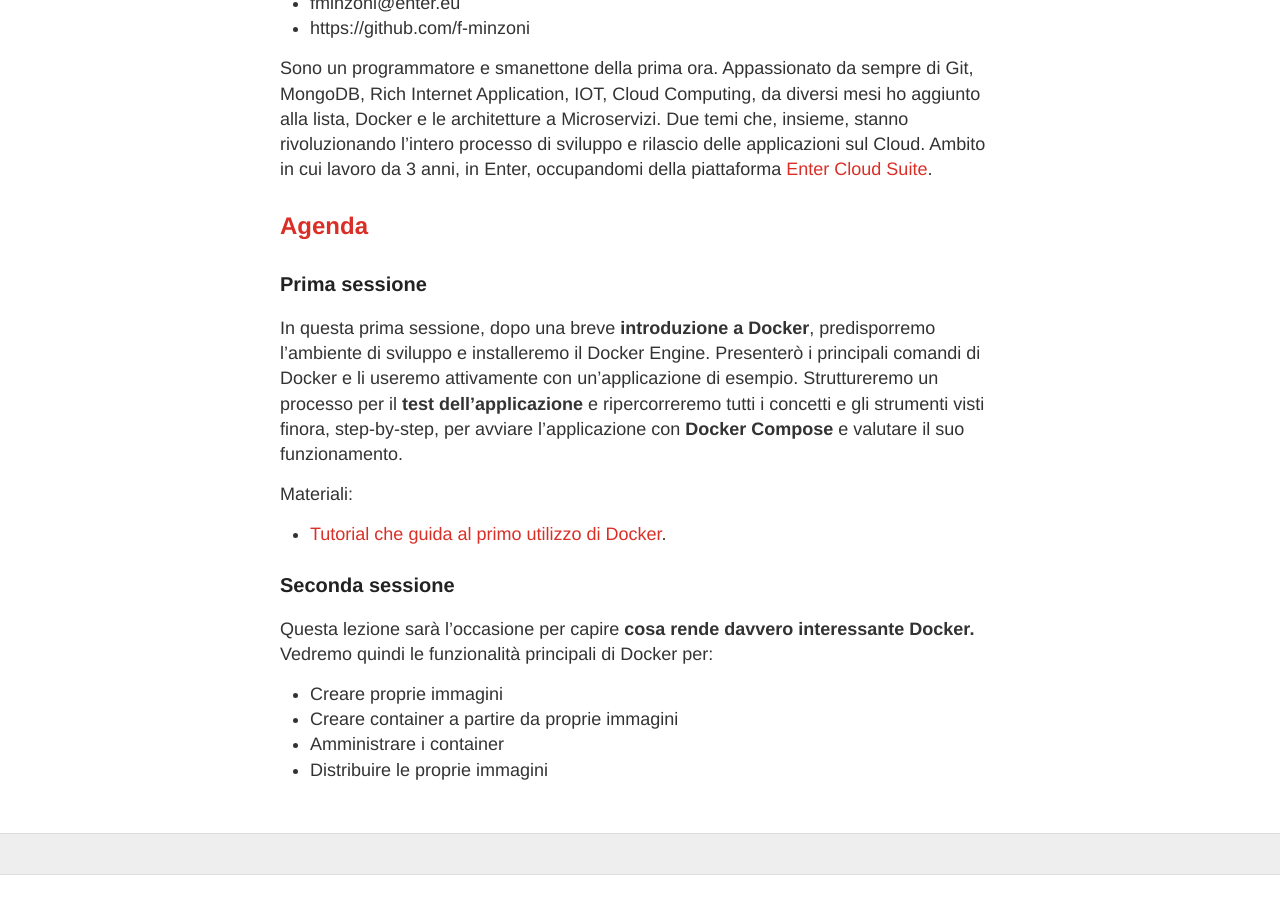
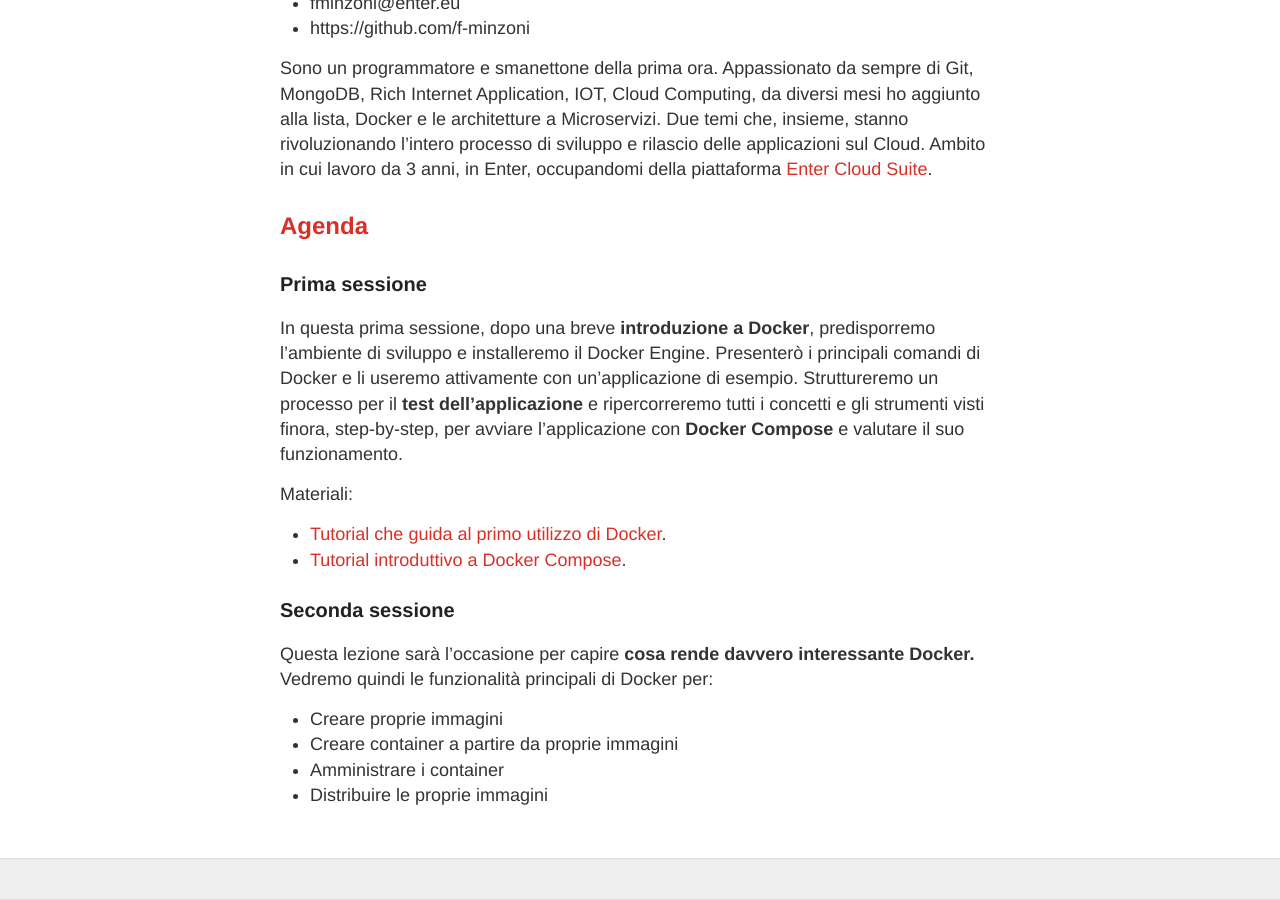
Before and after one commit to LOG-ED/docker-get-started, a Jekyll site: the page built from index.md, in a window 1280 px wide and 900 px high, scrolled down 1085 px. Built offline with Jekyll 4.4.1, drawn with Linux system fonts in a browser that asks for light colours; nearby versions of some CDN libraries; before the commit the page ends 1960 px from its top, so only the background shows below that.

Commit message:
Update index.md

```diff
--- a/index.md
+++ b/index.md
@@ -50,6 +50,7 @@ In questa prima sessione, dopo una breve **introduzione a Docker**, predisporrem
 Materiali:
 
 - [Tutorial che guida al primo utilizzo di Docker](https://log-ed.github.io/docker-get-started/sessione1).
+- [Tutorial introduttivo a Docker Compose](https://log-ed.github.io/docker-get-started/sessione1_1).
 
 ### Seconda sessione
 
```
